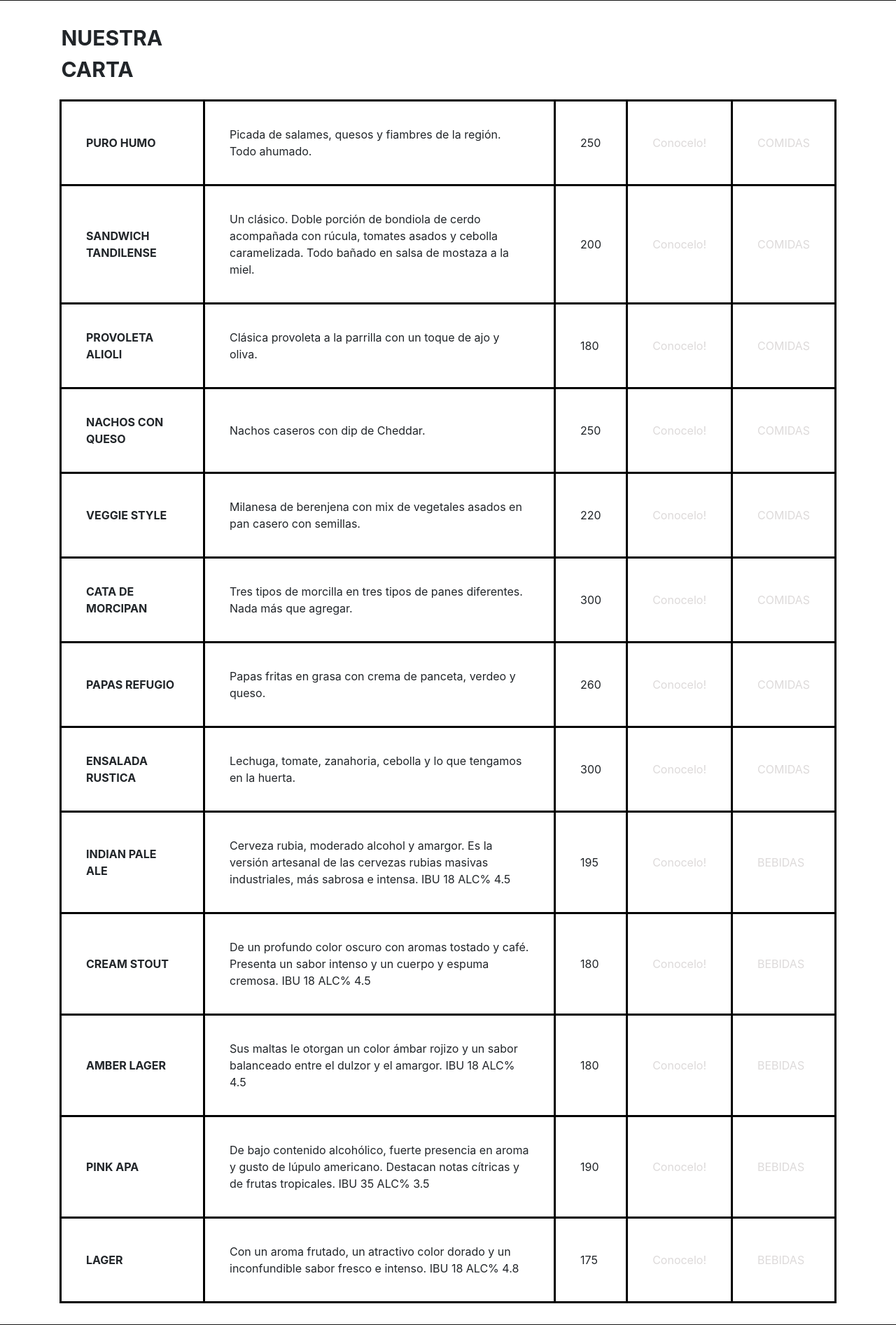
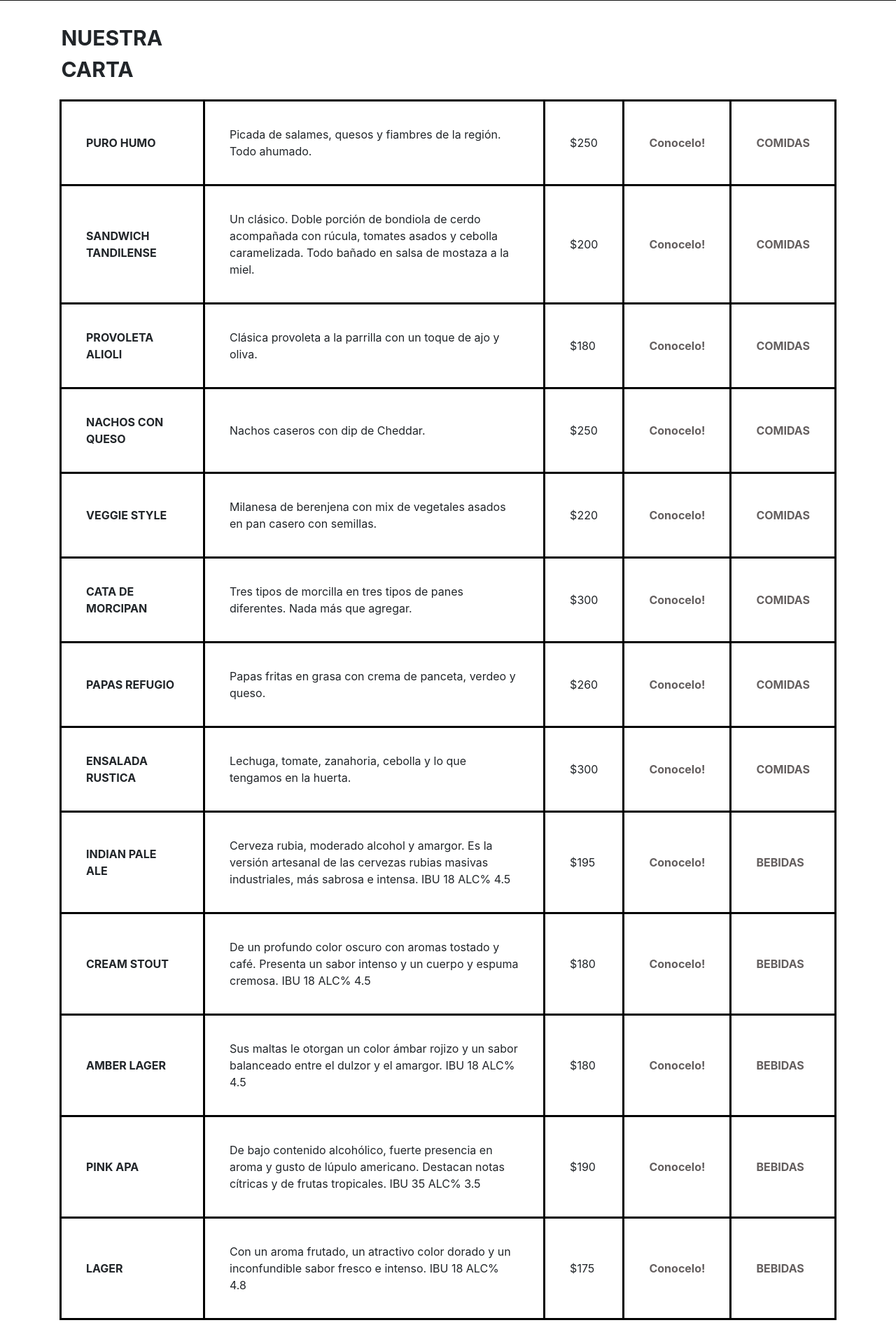
Before and after one commit to acostatorrissi/web2, a PHP site: page /carta in a window 1280 px wide. Shown: the part 289-2182 px from the top of the page at 70% size. Run offline with PHP 8.4, Linux system fonts and the light colour scheme; data comes from the database, SQL or seed files in the repository; some libraries are stand-ins or nearby versions.

Commit message:
css en los links

```diff
--- a/css/styles.css
+++ b/css/styles.css
@@ -281,3 +281,13 @@ i{
 i:hover{
     color: rgb(58, 51, 51);
 }
+
+.black, .black:visited{
+    color: rgb(100, 95, 95) !important;
+    font-weight: bold !important;
+}
+
+.black:hover{
+    color: black !important;
+    text-decoration: none;
+}
--- a/templates/admin_table.tpl
+++ b/templates/admin_table.tpl
@@ -9,7 +9,7 @@
                     <td class="bold">{$producto->nombre|upper}</td>
                     <td>{$producto->descripcion}</td>
                     <td>${$producto->precio} </td>
-                    <td> <a href="delete/{$producto->id}"><i class="far fa-trash-alt btn-delete"></i></a> <a href="edit/{$producto->id}"> <i class="far fa-edit btn-edit"></i></a></td>
+                    <td> <a class="black" href="delete/{$producto->id}"><i class="far fa-trash-alt btn-delete black"></i></a> <a href="edit/{$producto->id}"> <i class="far fa-edit btn-edit black"></i></a></td>
                     <td>{$producto->categoria_nombre}</td>
                 </tr>
             {/foreach}
--- a/templates/category.tpl
+++ b/templates/category.tpl
@@ -10,7 +10,7 @@
                     {foreach from=$categorias item=categoria}
                         <tr>
                             <td class='bold'>{$categoria->nombre|upper}</td></a>
-                            <td> <a href='category/{$categoria->id_categoria}'> Ver mas</a> </td>
+                            <td> <a class="black" href='category/{$categoria->id_categoria}'> Ver mas</a> </td>
                         </tr>
                     {/foreach}
                 </thead>
--- a/templates/category_product.tpl
+++ b/templates/category_product.tpl
@@ -10,8 +10,8 @@
                     <tr>
                         <td class="bold">{$producto->nombre|upper}</td>
                         <td>${$producto->precio}</td>
-                        <td><a href="product/{$producto->id}">Conocelo!</a></td>
-                        <td><a href="category/{$producto->id_categoria}">{$producto->categoria_nombre}</a></td>
+                        <td><a class="black" href="product/{$producto->id}">Conocelo!</a></td>
+                        <td><a class="black" href="category/{$producto->id_categoria}">{$producto->categoria_nombre}</a></td>
                     </tr>
                 {/foreach}
              </table>
--- a/templates/products.tpl
+++ b/templates/products.tpl
@@ -9,9 +9,9 @@
                     <tr>
                         <td class="bold">{$producto->nombre|upper}</td>
                         <td>{$producto->descripcion}</td>
-                        <td>{$producto->precio}</td>
-                        <td><a href="product/{$producto->id}">Conocelo!</a></td>
-                        <td><a href="category/{$producto->id_categoria}">{$producto->categoria_nombre}</a></td>
+                        <td>${$producto->precio}</td>
+                        <td><a class="black" href="product/{$producto->id}">Conocelo!</a></td>
+                        <td><a class="black" href="category/{$producto->id_categoria}">{$producto->categoria_nombre}</a></td>
                     </tr>
                 {/foreach}
              </table>
--- a/templates/table_category.tpl
+++ b/templates/table_category.tpl
@@ -9,8 +9,8 @@
                 {foreach from=$categorias item=categoria}
                     <tr>
                         <td class='bold'>{$categoria->nombre|upper}</td><!--</a>-->
-                        <td> <a href='category/{$categoria->id_categoria}'>Ver más</a> </td>
-                        <td> <a href="deletecategory/{$categoria->id_categoria}"> <i class="far fa-trash-alt btn-delete"></i></a> <a href="editcategory/{$categoria->id_categoria}"> <i class="far fa-edit btn-edit"></i></a> </td>
+                        <td> <a class="black" href='category/{$categoria->id_categoria}'>Ver más</a> </td>
+                        <td> <a href="deletecategory/{$categoria->id_categoria}"> <i class="far fa-trash-alt btn-delete black"></i></a> <a href="editcategory/{$categoria->id_categoria}"> <i class="far fa-edit btn-edit black"></i></a> </td>
                         </tr>
                 {/foreach}
             </thead>
```
